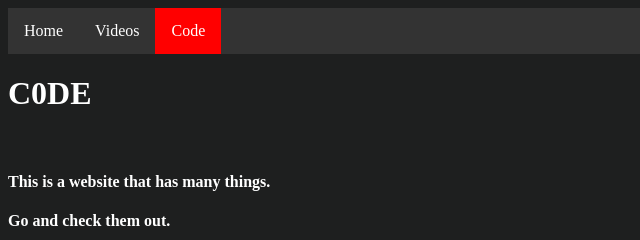
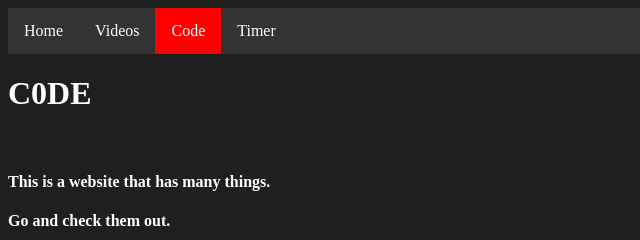
Before and after one commit to mylo12000/mylo12000.github.io, a plain HTML site: page code.html in a window 1280 px wide. Shown: the full height of the page, 0-640 px from the left. Drawn offline with Linux system fonts and the light colour scheme.

Commit message:
Update code.html

```diff
--- a/code.html
+++ b/code.html
@@ -16,6 +16,7 @@
   <li><a href="index.html">Home</a></li>
   <li><a href="videos.html">Videos</a></li>
   <li><a class="active" href="#code">Code</a></li>
+  <li><a href="timer.html">Timer</a></li>
 
 </ul>
 <h1>C0DE</h1>
```
